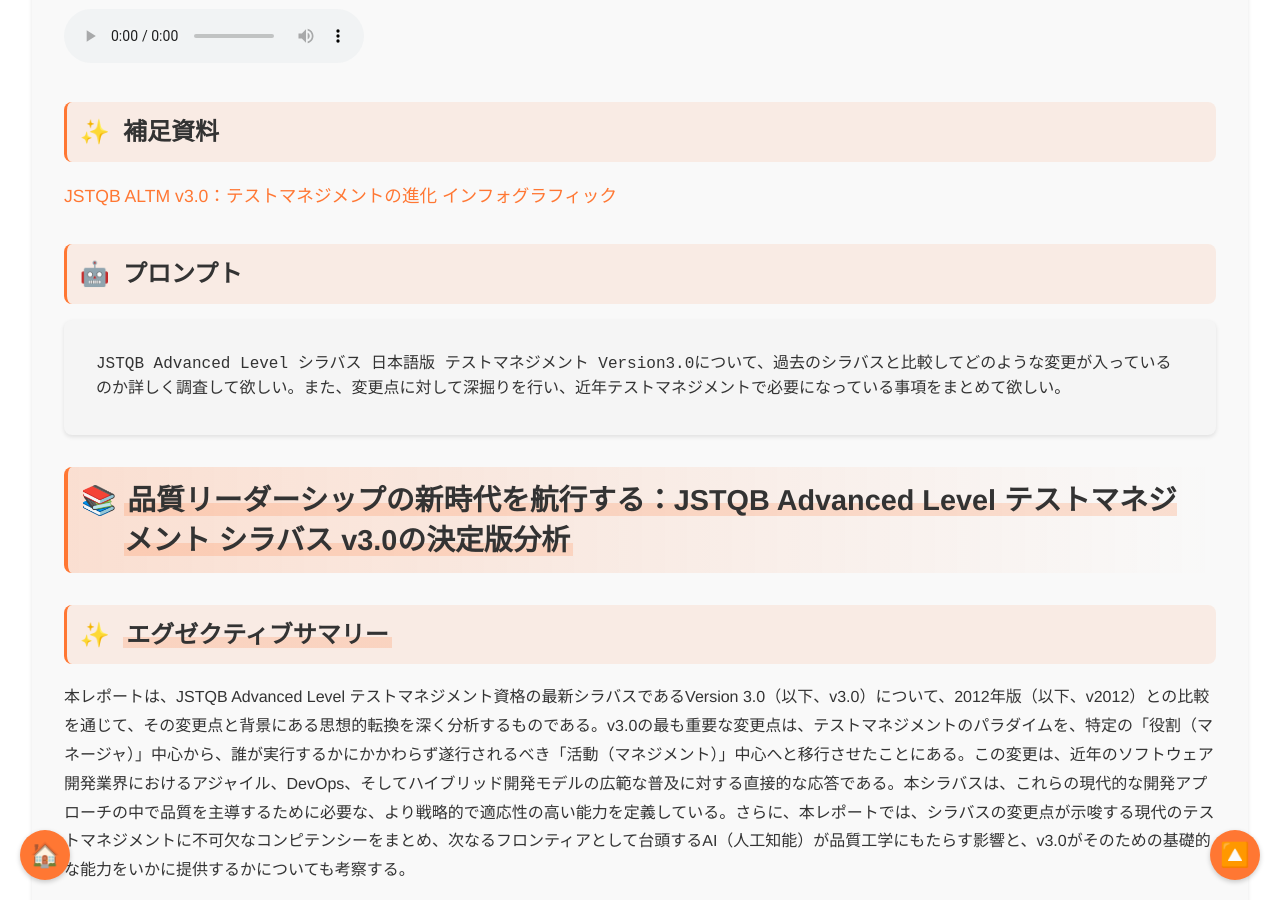
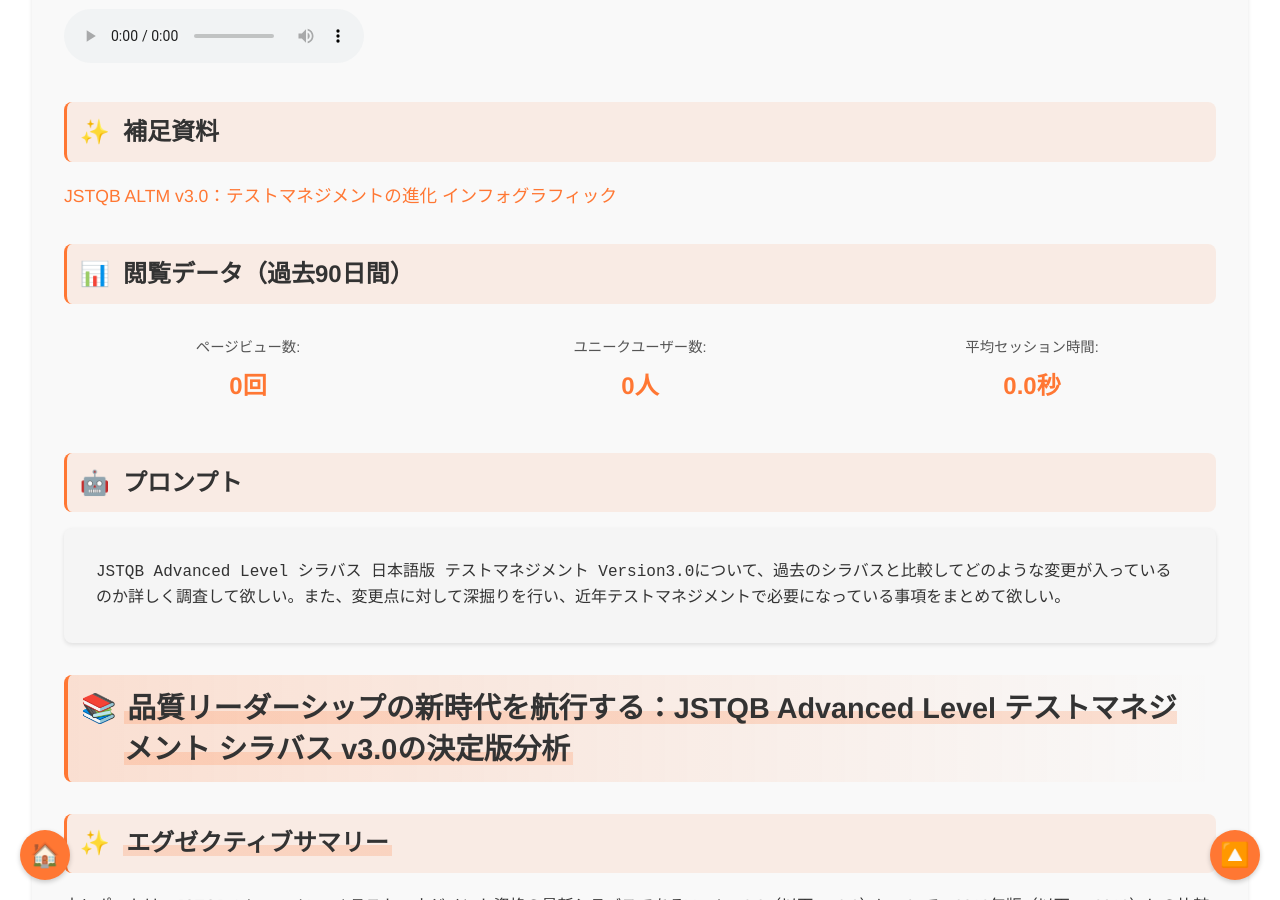
Before and after one commit to aegisfleet/share-deepresearch, a Jekyll site: the page built from _topics/jstqb-test-management-v3/index.md, in a window 1280 px wide and 900 px high, scrolled down 490 px. Built offline with Jekyll 4.4.1, drawn with Linux system fonts in a browser that asks for light colours.

```diff
--- a/_topics/jstqb-test-management-v3/index.md
+++ b/_topics/jstqb-test-management-v3/index.md
@@ -3,11 +3,15 @@ audio: /share-deepresearch/assets/audio/jstqb-test-management-v3.mp3
 category: research
 date: 2025-08-06
 description: JSTQB Advanced Level テストマネジメント シラバス v3.0の変更点と、近年のテストマネジメントに必要な事項をまとめたレポートです。
+ga4_metrics:
+  avgSessionDuration: 0.0
+  pageViews: 0
+  users: 0
 layout: topic
 prompt: JSTQB Advanced Level シラバス 日本語版 テストマネジメント Version3.0について、過去のシラバスと比較してどのような変更が入っているのか詳しく調査して欲しい。また、変更点に対して深掘りを行い、近年テストマネジメントで必要になっている事項をまとめて欲しい。
 supplementary_materials:
-  - title: JSTQB ALTM v3.0：テストマネジメントの進化 インフォグラフィック
-    url: /share-deepresearch/topics/jstqb-test-management-v3/infographic.html
+- title: JSTQB ALTM v3.0：テストマネジメントの進化 インフォグラフィック
+  url: /share-deepresearch/topics/jstqb-test-management-v3/infographic.html
 tags:
 - テスト
 title: 品質リーダーシップの新時代を航行する：JSTQB Advanced Level テストマネジメント シラバス v3.0の決定版分析
```
Also changed, not shown: _topics/github-copilot-spaces/index.md (+1 -1 lines).
